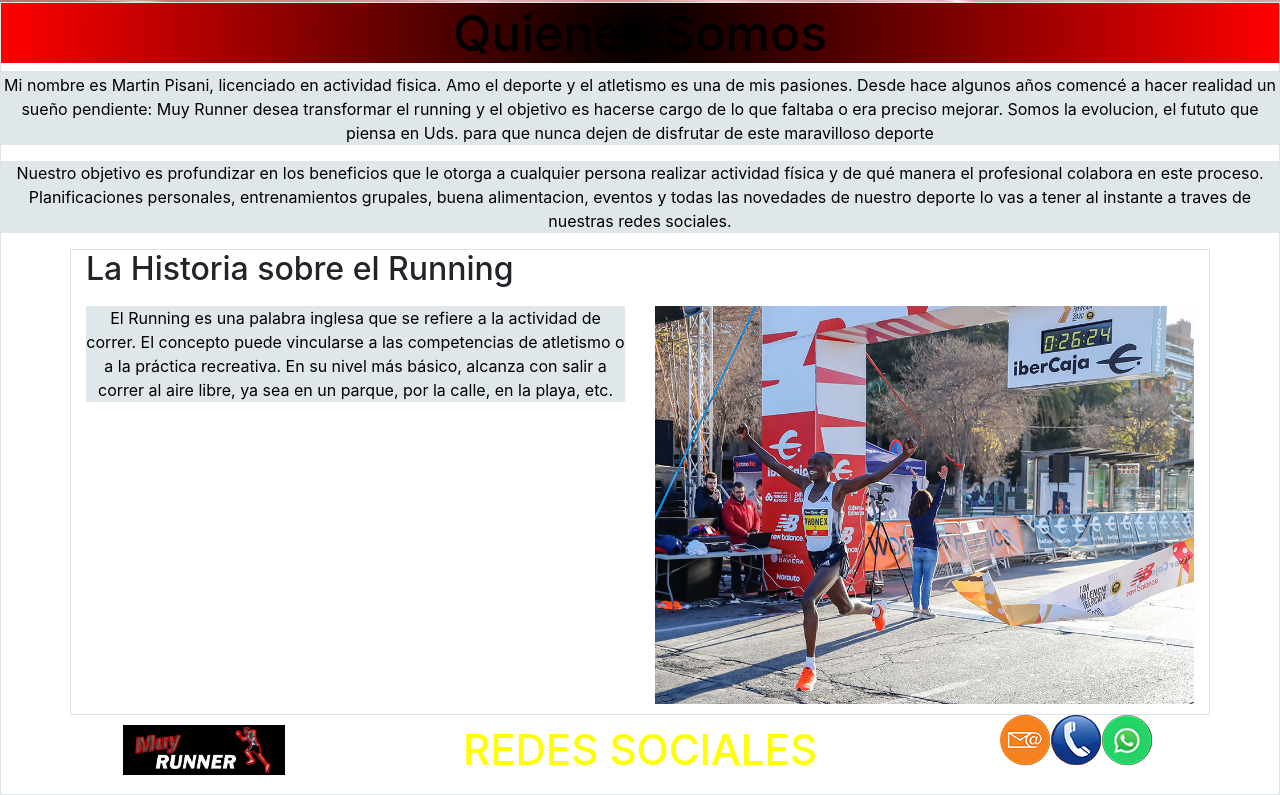
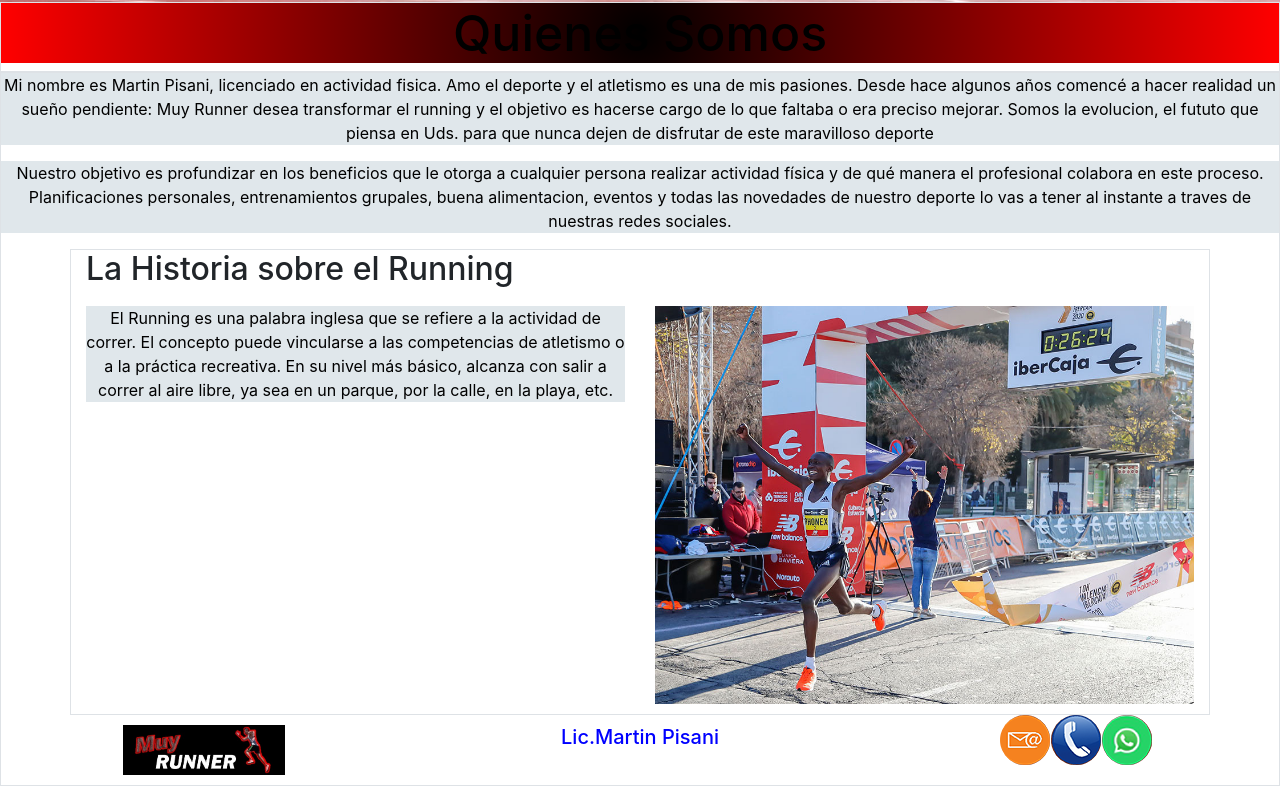
Before and after one commit to Margusp1977/Clase15_c16645, a website: page index.html in a window 1280 px wide. Shown: the part 811-1606 px from the top of the page. Drawn offline with nearby package versions, Linux system fonts and the light colour scheme.

Commit message:
se cambio el h5 ade las secciones

```diff
--- a/index.html
+++ b/index.html
@@ -13,7 +13,6 @@
       <link href="https://unpkg.com/aos@2.3.1/dist/aos.css" rel="stylesheet">
     <!-- mi css -->
       <link rel="stylesheet" href="css/estilo.css">
-
     <title> Proyecto Final 4ta Entrega - c16645</title>
     </head>
   <body>
@@ -103,8 +102,8 @@
       <img src="assets/img/logorun.jpg" alt="logo foo"  width="40%">
     </div>
     <div class="col-lg-4 col-xs-12">
-      <h3>REDES SOCIALES</h3>
-			</div>
+      <h5>Lic.Martin Pisani</h5>
+		</div>
     <div class="col-lg-4 col-xs-12">
         <img src="assets/icons/ico_email.png" alt="email" class="ico_foo">
 				<img src="assets/icons/ico_tel.png" alt="telefono" class="ico_foo">
--- a/scss/_boxMod.scss
+++ b/scss/_boxMod.scss
@@ -11,6 +11,7 @@ $margin: 0px;
     padding-bottom: 10px;
     text-align: center;
     font-size: 5px;
+    background-color: black;
     }
 
 .paddingT{
--- a/scss/_footer.scss
+++ b/scss/_footer.scss
@@ -1,4 +1,24 @@
 *{padding: 0;margin: 0;}
-	.paddingTB{padding-top: 10px;padding-bottom: 10px; text-align: center;color:black;background-color: cornflowerblue;}
-	.container-fluid{padding-left: 0;padding-right: 0;background-color: black;}
-	.footerBg {background-color: black;}
+	.container-fluid{
+		padding-left: 0;
+		padding-right: 0;
+		background-color: black;}
+
+	.footerBg {
+		background-color: black;}
+
+	.paddingTB{
+		padding-top: 10px;
+		padding-bottom: 10px;
+		text-align: center;
+		color:black;
+		background-color: cornflowerblue;}
+	.footerBg h3 {color: white; text-align: center;}
+	.col-lg-12,.col-lg-6, .col-lg-4, .col-lg-3 {padding-right: 0;padding-left: 0;}
+	.paddingT{padding-top: 50px;}
+	.centrar{text-align: center;}
+	.paddingLR{padding-left: 5px; padding-right: 5px;}
+	.ico_foo{transition:1s;text-align: center;}
+	.ico_foo:hover{transform: translateY(-10px);cursor: pointer;}
+	.contactosPersonales{transition: 1s;}
+	.contacto:hover{color: blue; cursor: pointer;}
--- /dev/null
+++ b/scss/_nav.scss
@@ -0,0 +1,32 @@
+body{
+	overflow-x: hidden
+}
+
+body{
+	color: black;
+		text-decoration: none; /*eliminar subrayado de enlaces*/
+		font-size: 1.75rem;
+		text-align: center;
+	}
+
+.border{
+		border: 1px solid black;
+	}
+header{/*background: linear-gradient(to right, red,blue,yellow);*/
+			background: radial-gradient(circle, green, red, grey)}
+		.bgYellow{background-color: green;}
+		.borderBlack{border: 1px solid black;}
+		.transform{
+			height: 100px;
+			transition: all 10s;
+		}
+
+.paddingTB{padding-top: 10px;padding-bottom: 10px; text-align: center;color:black;}
+.container-fluid{padding-left: 0;padding-right: 0;background-color: black;}
+.navBackground {background-color: black;}
+
+.encabezado_border {
+		color:black;
+		font-size: 5rem;
+		text-align: center;
+	}
--- a/scss/style.scss
+++ b/scss/style.scss
@@ -3,3 +3,4 @@
 @import "boxMod";
 @import "responsive";
 @import "footer";
+@import "nav";
```
Also changed, not shown: pages/contacto.html (+1 -1 lines), pages/corredor.html (+1 -1 lines), pages/eventos.html (+1 -1 lines), pages/novedades.html (+1 -1 lines), pages/planificacion.html (+1 -1 lines).
